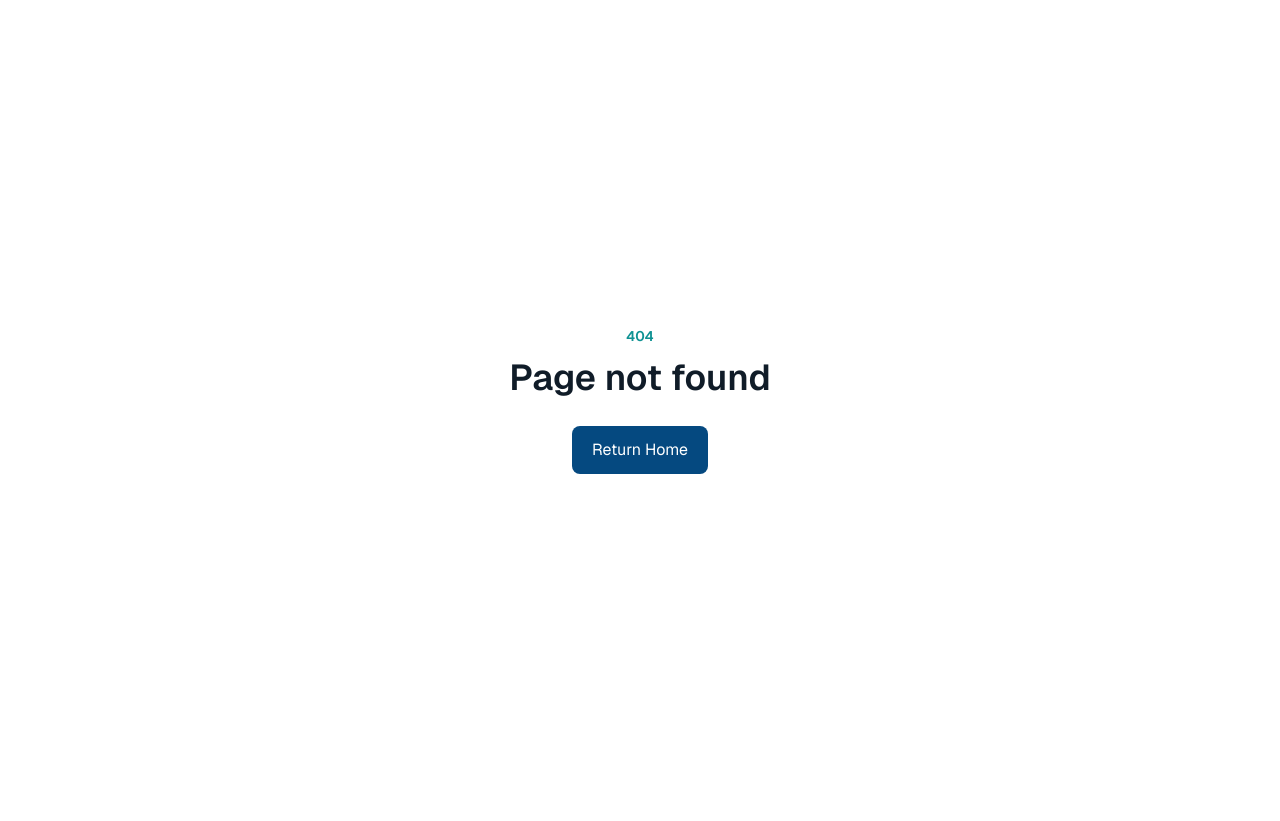
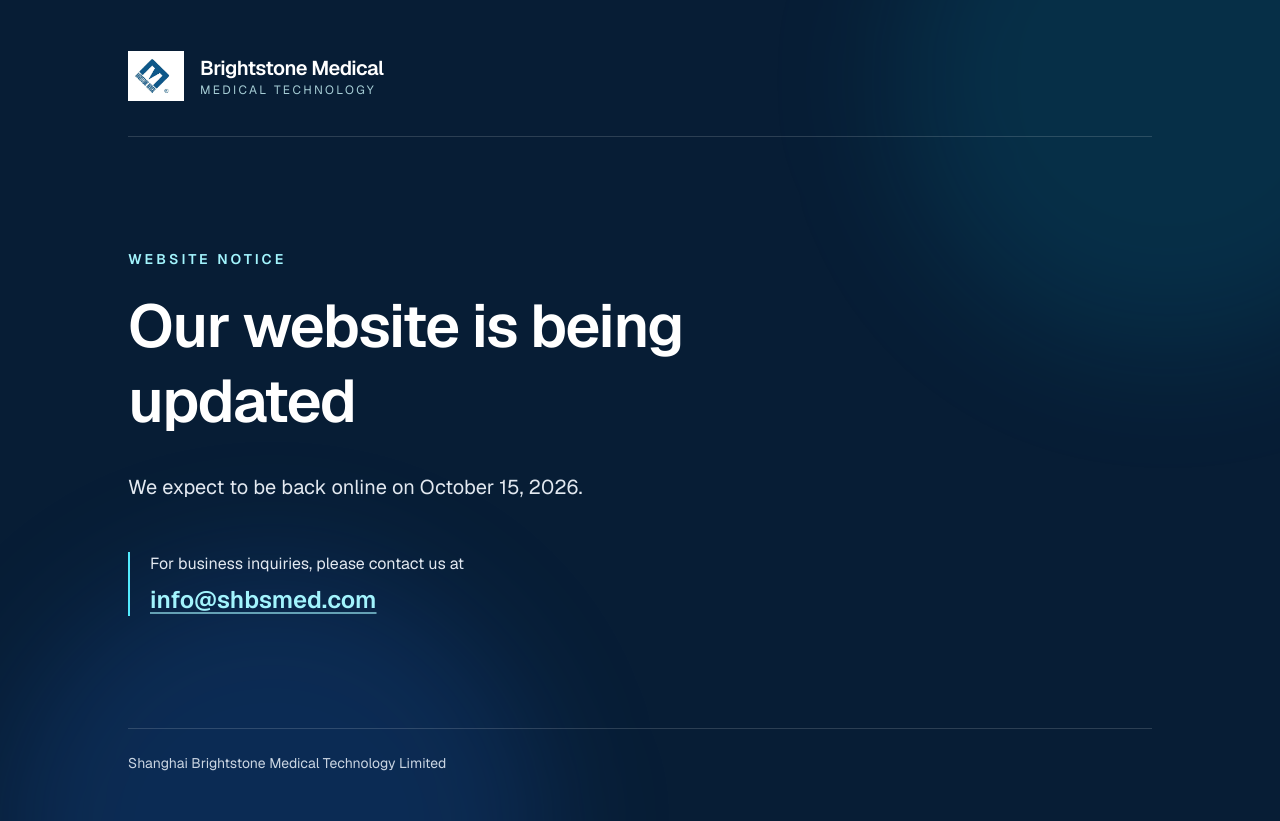
Before and after one commit to luqite-ux/shbsmed, a Next.js app: page /maintenance in a window 1280 px wide. Before the commit this address had no page. Before the commit the page ends 800 px from the top, so only its background shows below. Built offline with nearby package versions, Linux system fonts and the light colour scheme.

Commit message:
feat: show temporary website update notice

```diff
--- /dev/null
+++ b/app/maintenance/page.tsx
@@ -0,0 +1,47 @@
+import type { Metadata } from "next"
+import Image from "next/image"
+
+export const metadata: Metadata = {
+  title: "Website Update",
+  description: "Brightstone Medical's website is being updated. For business inquiries, contact info@shbsmed.com.",
+  robots: { index: false, follow: false },
+}
+
+export default function MaintenancePage() {
+  return (
+    <main className="relative flex min-h-screen items-center overflow-hidden bg-[#071d35] px-6 py-12 text-white sm:px-10">
+      <div aria-hidden="true" className="pointer-events-none absolute -right-40 -top-48 h-[34rem] w-[34rem] rounded-full bg-cyan-400/10 blur-3xl" />
+      <div aria-hidden="true" className="pointer-events-none absolute -bottom-72 left-0 h-[34rem] w-[34rem] rounded-full bg-blue-500/15 blur-3xl" />
+
+      <div className="relative mx-auto w-full max-w-5xl">
+        <header className="flex items-center gap-4 border-b border-white/15 pb-8">
+          <Image src="/images/brand/logo.png" alt="Brightstone Medical logo" width={56} height={56} className="h-12 w-12 object-contain sm:h-14 sm:w-14" priority />
+          <div>
+            <p className="text-lg font-semibold tracking-tight sm:text-xl">Brightstone Medical</p>
+            <p className="text-xs uppercase tracking-[0.2em] text-cyan-100/80">Medical Technology</p>
+          </div>
+        </header>
+
+        <section className="max-w-3xl py-20 sm:py-28" aria-labelledby="maintenance-title">
+          <p className="mb-5 text-sm font-semibold uppercase tracking-[0.22em] text-cyan-200">Website notice</p>
+          <h1 id="maintenance-title" className="text-4xl font-semibold leading-tight tracking-tight sm:text-6xl">
+            Our website is being updated
+          </h1>
+          <p className="mt-8 max-w-2xl text-lg leading-relaxed text-slate-200 sm:text-xl">
+            We expect to be back online on October 15, 2026.
+          </p>
+          <div className="mt-12 border-l-2 border-cyan-300 pl-5">
+            <p className="text-base text-slate-200">For business inquiries, please contact us at</p>
+            <a href="mailto:info@shbsmed.com" className="mt-2 inline-block break-all text-xl font-semibold text-cyan-200 underline decoration-cyan-200/60 underline-offset-4 hover:text-white focus-visible:rounded-sm focus-visible:outline-2 focus-visible:outline-offset-4 focus-visible:outline-cyan-200 sm:text-2xl">
+              info@shbsmed.com
+            </a>
+          </div>
+        </section>
+
+        <footer className="border-t border-white/15 pt-6 text-sm text-slate-300">
+          Shanghai Brightstone Medical Technology Limited
+        </footer>
+      </div>
+    </main>
+  )
+}
--- a/app/robots.ts
+++ b/app/robots.ts
@@ -1,2 +1,2 @@
 import type { MetadataRoute } from "next"
-export default function robots():MetadataRoute.Robots{return{rules:{userAgent:"*",allow:"/",disallow:["/admin","/api"]},sitemap:"https://shbsmed.com/sitemap.xml",host:"https://shbsmed.com"}}
+export default function robots():MetadataRoute.Robots{return{rules:{userAgent:"*",disallow:"/"},host:"https://shbsmed.com"}}
--- a/app/sitemap.ts
+++ b/app/sitemap.ts
@@ -1,5 +1,2 @@
 import type { MetadataRoute } from "next"
-import { fetchProductsData } from "@/lib/products-db"
-import { getPublishedArticles } from "@/lib/articles-db"
-export const revalidate=60
-export default async function sitemap():Promise<MetadataRoute.Sitemap>{const base="https://shbsmed.com",now=new Date(),[{products},articles]=await Promise.all([fetchProductsData(),getPublishedArticles()]);const staticRoutes=["","/products","/manufacturing","/capabilities","/quality","/about","/news","/contact"].map(path=>({url:`${base}${path}`,lastModified:now}));return[...staticRoutes,...products.map(p=>({url:`${base}/products/${p.slug}`,lastModified:now})),...articles.map(a=>({url:`${base}/news/${a.slug}`,lastModified:new Date(a.updatedAt||a.publishedAt||now)}))]}
+export default function sitemap(): MetadataRoute.Sitemap { return [] }
--- /dev/null
+++ b/deliverables/maintenance-notice-20261008.md
@@ -0,0 +1,8 @@
+# shbsmed.com temporary website notice
+
+- Workbench task: `cc0f53e4-cb68-42e2-9e24-8ee7d908bf00` (`scope=global`).
+- Requested public message: the website is being updated; expected return on October 15, 2026; business contact `info@shbsmed.com`.
+- Public routes temporarily rewrite to `/maintenance`. Administration, APIs, static files, `robots.txt`, and `sitemap.xml` remain on their own routes.
+- The old site source and content remain in this repository. This change does not schedule an automatic return to the old site.
+- To restore the public site after the customer approves it, remove the maintenance rewrite in `proxy.ts`, restore the former `app/robots.ts` and `app/sitemap.ts`, then deploy and verify the formal domain on desktop and mobile.
+- Local validation: the notice rendered on desktop and 390px mobile without horizontal overflow; the business email is a working `mailto:` link. The home, product list, product detail, contact and news routes returned the notice; `/admin/login` remained separate. `robots.txt` disallows crawling and the sitemap contains no old URLs.
--- a/proxy.ts
+++ b/proxy.ts
@@ -2,6 +2,12 @@ import { NextResponse, type NextRequest } from "next/server.js"
 
 import { SESSION_COOKIE } from "./lib/admin-session.ts"
 import { applyServiceExpiryGuard } from "./lib/service-guard-middleware.ts"
+
+const MAINTENANCE_PATH = "/maintenance"
+
+function isMaintenanceExcludedPath(pathname: string) {
+  return pathname === MAINTENANCE_PATH || pathname.startsWith("/admin") || pathname.startsWith("/api") || pathname.startsWith("/_next") || pathname === "/robots.txt" || pathname === "/sitemap.xml" || /\.[a-z0-9]+$/i.test(pathname)
+}
 
 export async function proxy(request: NextRequest) {
   const { pathname } = request.nextUrl
@@ -14,6 +20,14 @@ export async function proxy(request: NextRequest) {
     return NextResponse.redirect(url)
   }
 
+  if (!isMaintenanceExcludedPath(pathname)) {
+    const url = request.nextUrl.clone()
+    url.pathname = MAINTENANCE_PATH
+    const response = NextResponse.rewrite(url)
+    response.headers.set("X-Robots-Tag", "noindex, nofollow")
+    return response
+  }
+
   const serviceGuardResponse = await applyServiceExpiryGuard(request)
   if (serviceGuardResponse) return serviceGuardResponse
 
```
Also changed, not shown: 1 other file (tests, documents, lock files or other folders).
